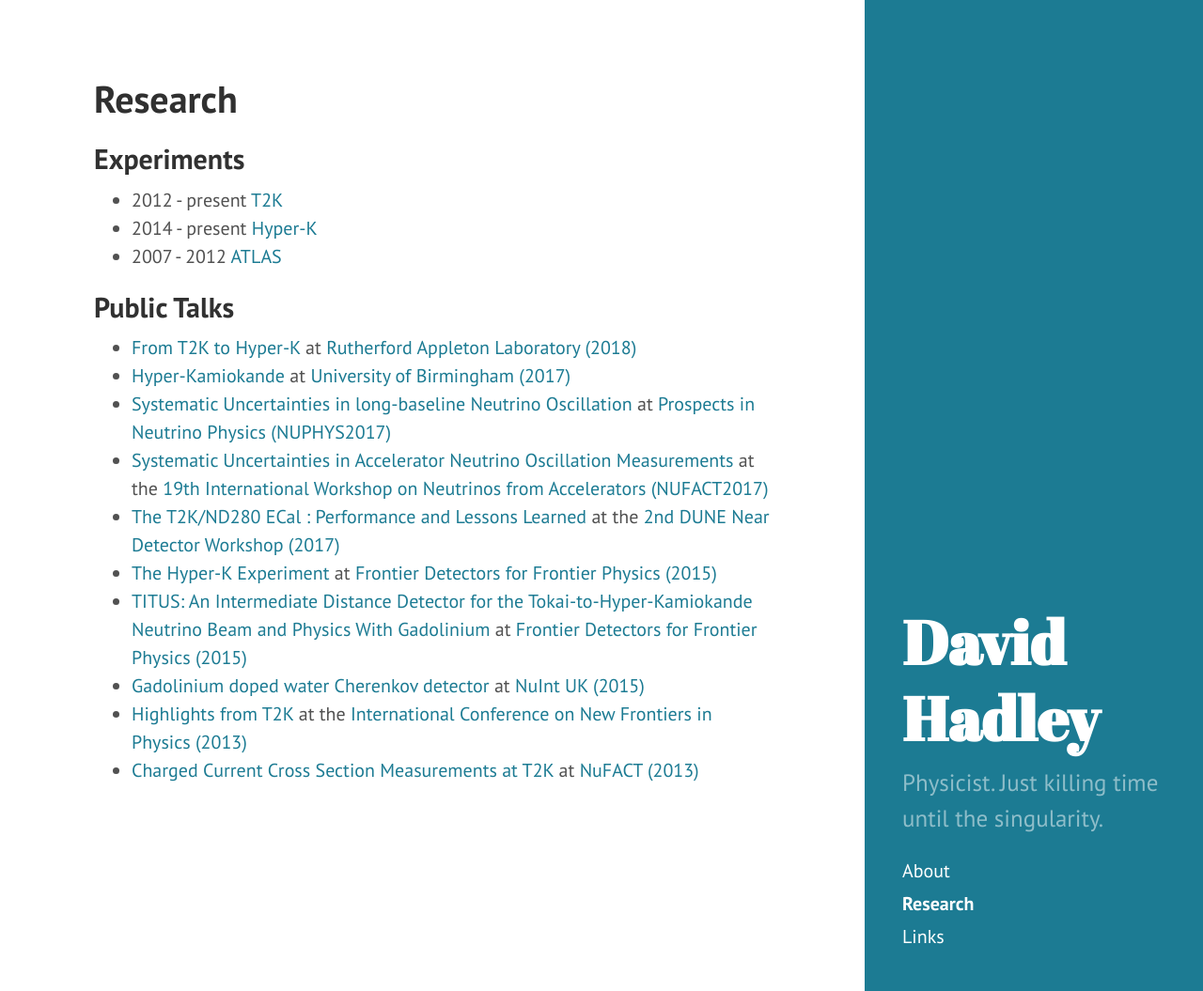
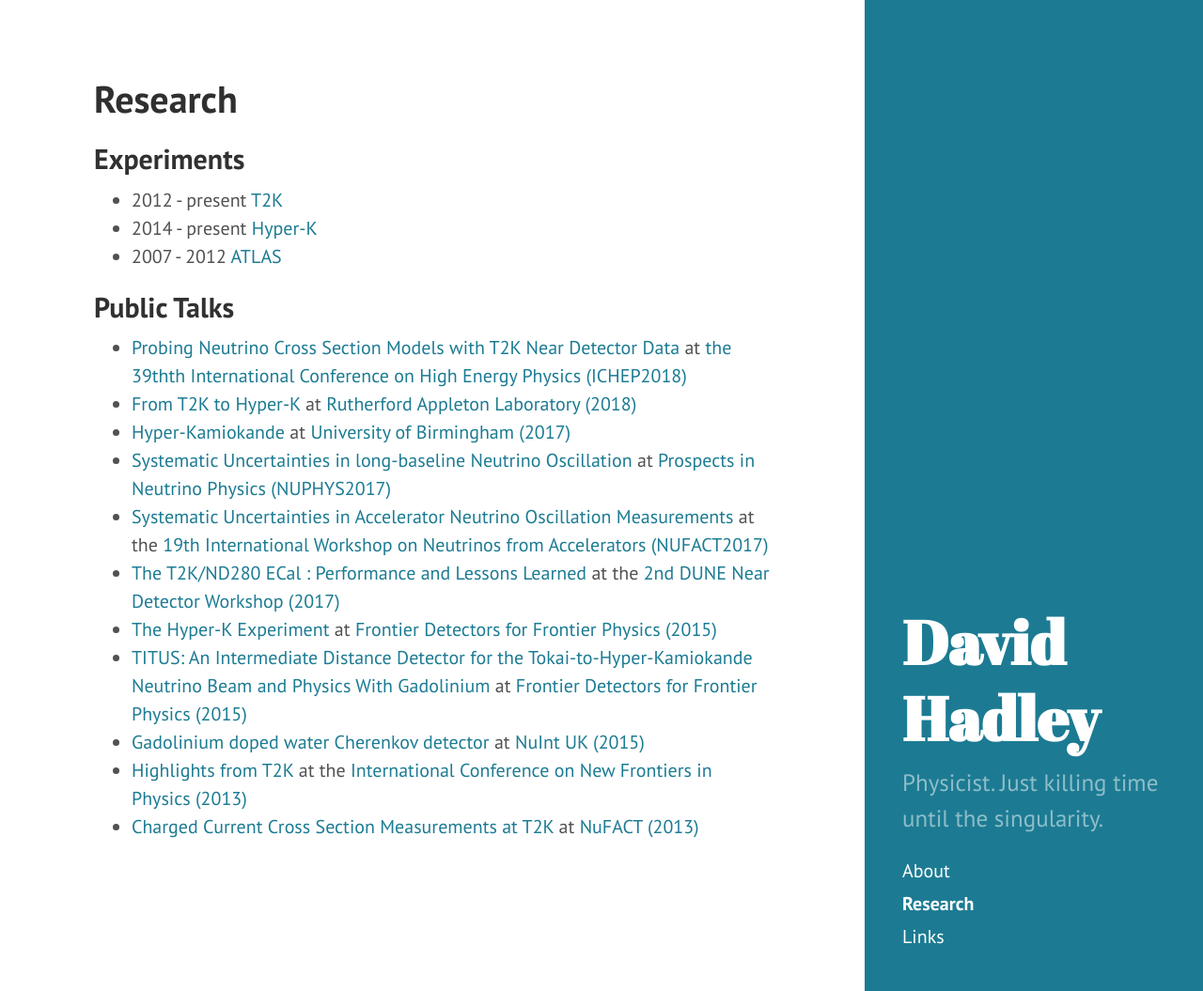
Before and after one commit to davehadley/davehadley.github.io, a Jekyll site: the page built from research.md, in a window 1280 px wide and 1055 px high. Shown: the whole window at 94% size. Built offline with Jekyll 4.4.1, drawn with Linux system fonts in a browser that asks for light colours; nearby versions of some CDN libraries.

Commit message:
Add a link to my ICHEP talk.

```diff
--- a/research.md
+++ b/research.md
@@ -11,7 +11,7 @@
 
 ## Public Talks
 
-<!-- Neutrino Xsec at ICHEP -->
+* [Probing Neutrino Cross Section Models with T2K Near Detector Data](/talks/talk_2018_ichep2018_t2kxsec2.pdf) at [the 39thth International Conference on High Energy Physics (ICHEP2018)](https://www.ichep2018.org/)
 * [From T2K to Hyper-K](/talks/talk_2018_ral_ppd_seminar.pdf) at [Rutherford Appleton Laboratory (2018)](https://www.ppd.stfc.ac.uk/Pages/Past-seminars.aspx#1802)
 * [Hyper-Kamiokande](/talks/talk_2017_hk_bham_seminar.pdf) at [University of Birmingham (2017)](http://www.ep.ph.bham.ac.uk/index.php?page=general/seminars/index)
 * [Systematic Uncertainties in long-baseline Neutrino Oscillation](/talks/talk_2017_systematic_uncertainties_nuphys2017.pdf) at [Prospects in Neutrino Physics (NUPHYS2017)](https://indico.ph.qmul.ac.uk/indico/conferenceTimeTable.py?confId=170#all)
```
Also changed, not shown: 1 other file.
